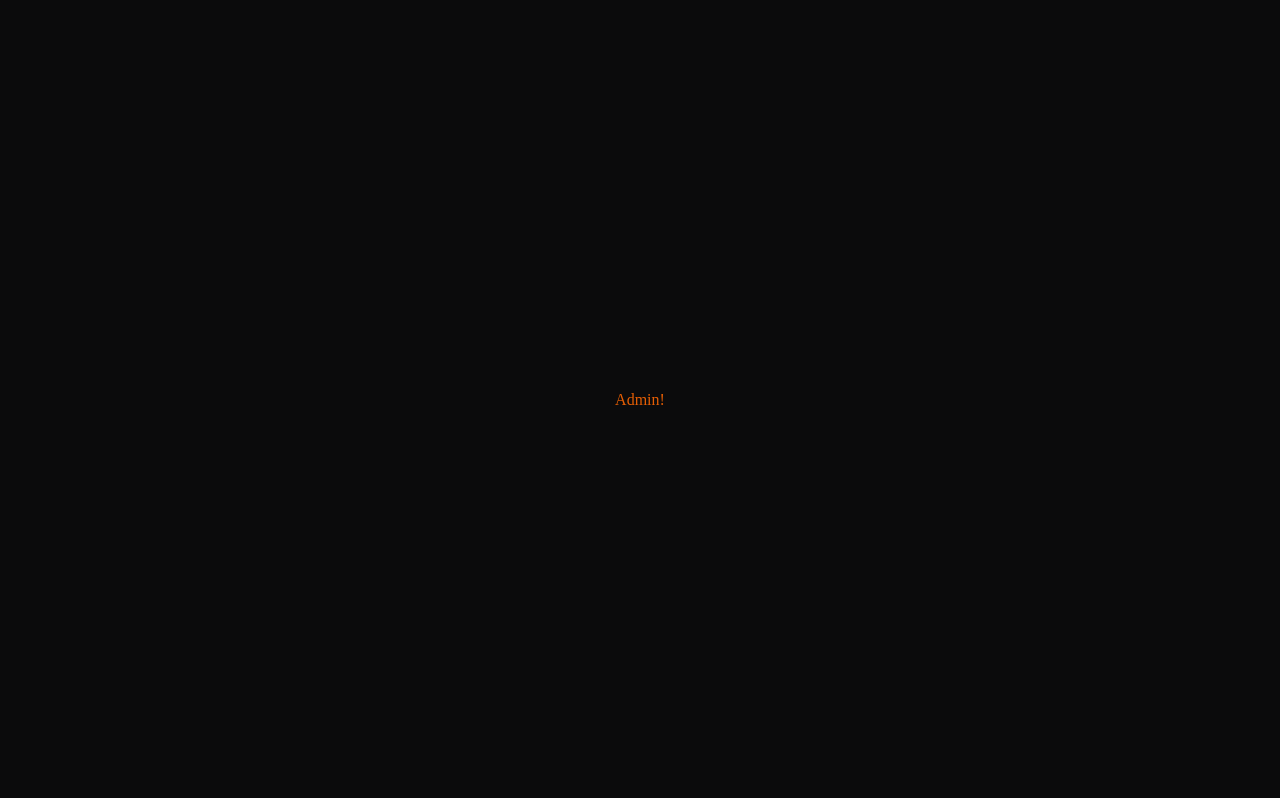
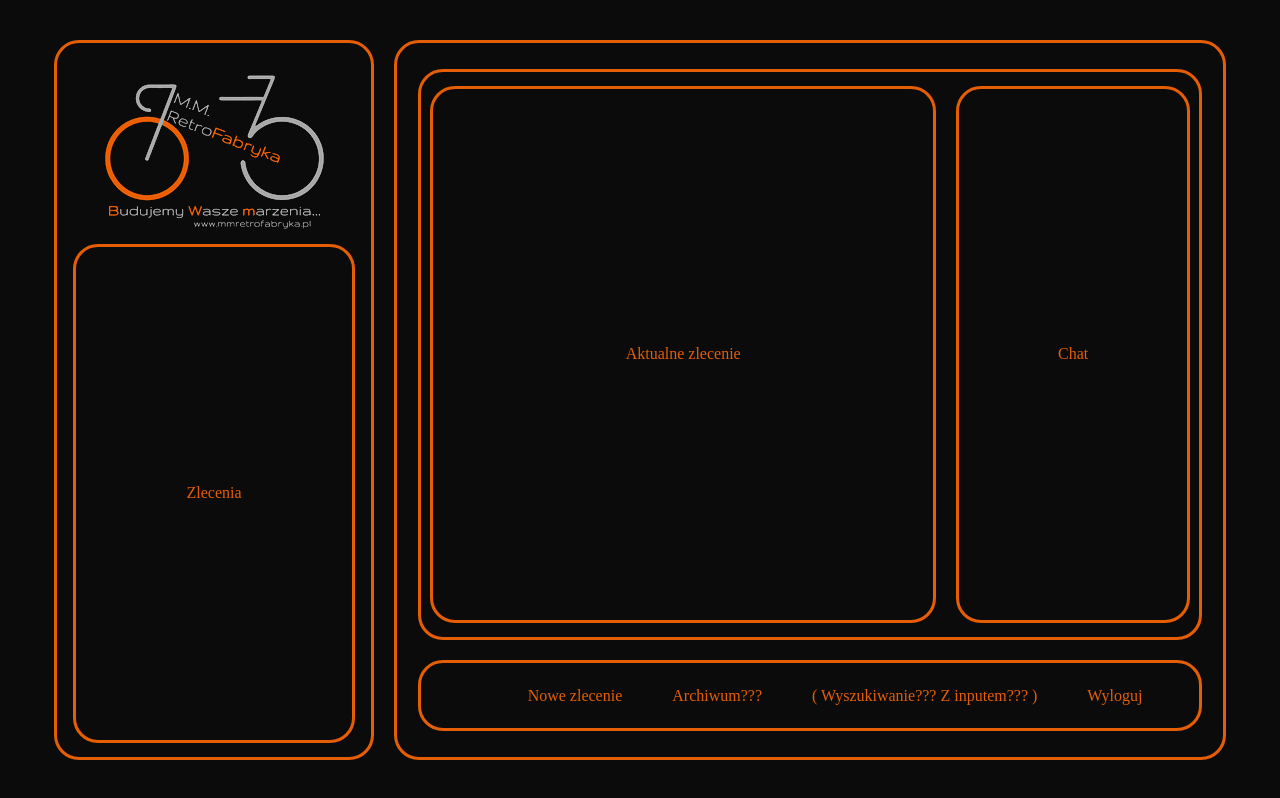
Before and after one commit to Przemek-Szadkowski/BikeGarageFront, a React (Create React App) app: page /admin/dashboard in a window 1280 px wide. Built offline with nearby package versions, Linux system fonts and the light colour scheme.

Commit message:
Created layout of AdminDashboard component

```diff
--- a/src/components/AdminDashboard/AdminDashboard.tsx
+++ b/src/components/AdminDashboard/AdminDashboard.tsx
@@ -1,11 +1,33 @@
 import React from "react";
+import {Logo} from "../common/Logo/Logo";
 
 import './Admindashboard.css';
 
 export const AdminDashboard = () => {
   return (
       <div className="admin-wrapper">
-        <p>Admin!</p>
+        <div className="admin-aside">
+          <Logo/>
+          <div className="admin-orders">
+            <p>Zlecenia</p>
+          </div>
+        </div>
+        <div className="admin-main">
+          <div className="admin-current">
+            <div className="admin-current-order">
+              <p>Aktualne zlecenie</p>
+            </div>
+            <div className="admin-chat">
+              <p>Chat</p>
+            </div>
+          </div>
+          <div className="admin-controls">
+            <p>Nowe zlecenie</p>
+            <p>Archiwum???</p>
+            <p>( Wyszukiwanie??? Z inputem??? )</p>
+            <p>Wyloguj</p>
+          </div>
+        </div>
       </div>
   );
 };
--- a/src/components/AdminDashboard/Admindashboard.css
+++ b/src/components/AdminDashboard/Admindashboard.css
@@ -3,7 +3,58 @@
     height: 100vh;
     background-color: #0B0B0C;
     display: flex;
+    justify-content: center;
+    align-items: center;
+}
+
+.admin-aside, .admin-main, .admin-orders, .admin-current, .admin-controls, .admin-current-order, .admin-chat {
+    height: 90vh;
+    border: 3px solid #E55E04;
+    border-radius: 25px;
+    display: flex;
     flex-direction: column;
     justify-content: center;
     align-items: center;
 }
+
+.admin-aside {
+    width: 25%;
+    margin-right: 20px;
+}
+
+.admin-main {
+    width: 65%;
+}
+
+.admin-orders {
+    width: 90%;
+    height: 70%;
+}
+
+.admin-current {
+    height: 80%;
+    width: 95%;
+    flex-direction: row;
+}
+
+.admin-controls {
+    height: 10%;
+    width: 95%;
+    margin-top: 20px;
+    flex-direction: row;
+}
+
+.admin-controls p {
+    margin-left: 50px;
+}
+
+.admin-current-order {
+    height: 95%;
+    width: 65%;
+}
+
+.admin-chat {
+    height: 95%;
+    width: 30%;
+    margin-left: 20px;
+}
--- a/src/components/AdminLoginView/AdminLoginView.tsx
+++ b/src/components/AdminLoginView/AdminLoginView.tsx
@@ -22,6 +22,7 @@ export const AdminLoginView = () => {
             <div className="admin-login">
                 <Logo/>
                 <form action="" onSubmit={submitLogin}>
+                    <p>Na tym roucie będzie możliwość zalogowania do panelu admina, gdy już będę wiedział, jak to dobrze zrobić :)</p>
                     <label>
                         Login:
                         <input type="text" value={loginVal} onChange={e => setLoginVal(e.target.value)}/>
```
